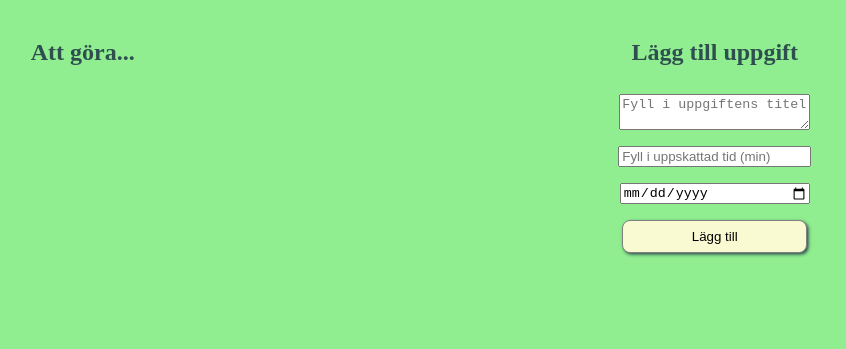
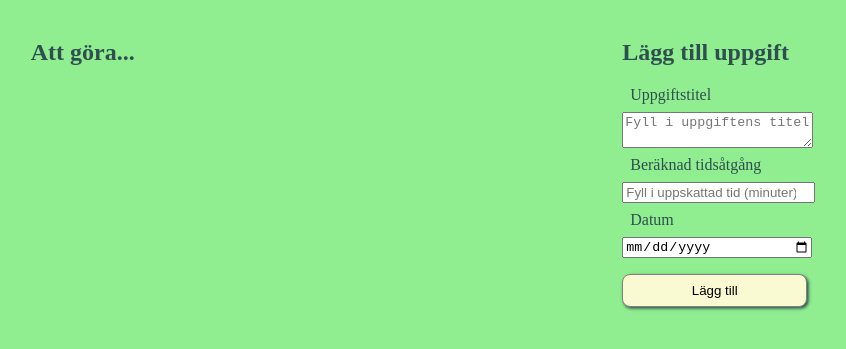
Before and after one commit to lisapaajarvi/odlingsplanering, a website: page public/index.html in a window 1280 px wide. Shown: the part 69-418 px from the top of the page, without its empty margins (221-1067 px from the left). Drawn offline with Linux system fonts and the light colour scheme; no server answers.

Commit message:
added headers in form

```diff
--- a/public/script.js
+++ b/public/script.js
@@ -47,9 +47,12 @@ function renderForm(chore) {
 
     if(chore) {
         const choreID = document.createElement('h4');
-        choreID.innerHTML = "uppgift #" + chore.id;
+        choreID.innerHTML = "Uppgift #" + chore.id;
         formContainer.appendChild(choreID);
     }
+    const titleHeader = document.createElement('span');
+    titleHeader.innerHTML = "Uppgiftstitel";
+    formContainer.appendChild(titleHeader);
 
     const titleInput = document.createElement('textarea');
     titleInput.type = "text";
@@ -63,6 +66,10 @@ function renderForm(chore) {
     }
     formContainer.appendChild(titleInput);
 
+    const timeHeader = document.createElement('span');
+    timeHeader.innerHTML = "Beräknad tidsåtgång";
+    formContainer.appendChild(timeHeader);
+
     const timeInput = document.createElement('input');
     timeInput.type = "number";
     timeInput.className = "input";
@@ -71,9 +78,13 @@ function renderForm(chore) {
         timeInput.value = chore.time
     }
     else {
-        timeInput.placeholder = "Fyll i uppskattad tid (min)"
+        timeInput.placeholder = "Fyll i uppskattad tid (minuter)"
     }
     formContainer.appendChild(timeInput);
+
+    const dateHeader = document.createElement('span');
+    dateHeader.innerHTML = "Datum";
+    formContainer.appendChild(dateHeader);
 
     const dateInput = document.createElement('input');
     dateInput.type = "date";
@@ -154,10 +165,8 @@ async function deleteChore() {
             },
             body: JSON.stringify(this)
         });
-
         const result = await response.json();
         console.log(result);
-
         getChores();
         renderForm();
     }
@@ -167,7 +176,6 @@ async function deleteChore() {
 }
 
 async function editChoreInAPI(newChore) {
-    console.log("ändra i API")
     const response = await fetch('/api/chores', {
         method: 'PUT',
         headers: {
@@ -175,13 +183,11 @@ async function editChoreInAPI(newChore) {
         },
         body: JSON.stringify(newChore)
       });
-
       const result = await response.json();
       console.log(result);
 }
 
 async function addNewChoreToAPI(newChore) {
-    console.log("lägg till nytt")
     const response = await fetch('/api/chores', {
         method: 'POST',
         headers: {
@@ -189,7 +195,6 @@ async function addNewChoreToAPI(newChore) {
         },
         body: JSON.stringify(newChore)
       });
-
       const result = await response.json();
       console.log(result);
 }
--- a/public/style.css
+++ b/public/style.css
@@ -15,6 +15,11 @@ main {
 
 h4 {
     text-align: center;
+}
+
+span {
+    text-align: left;
+    padding-left: 0.5rem;
 }
 
 button {
@@ -46,7 +51,6 @@ button {
 }
 
 
-
 #choreContainer {
     display: flex;
     flex-direction: column;
@@ -62,5 +66,5 @@ button {
 #form {
     display: flex;
     flex-direction: column;
-    align-items: center;
+    max-width: 20rem;
 }
--- a/server.js
+++ b/server.js
@@ -4,14 +4,14 @@ const app = express();
 
 let chores = [
     {
-        "id": 1,
+        "id": 2784,
         "category": "Rensning",
         "title": "Rensa ogräs i bädd A2",
         "time": 30,
         "date": "2021-04-10"
     },
     {
-        "id": 2,
+        "id": 3988,
         "category": "Sådd",
         "title": "Så lupiner i bädd A2",
         "time": 30,
```
